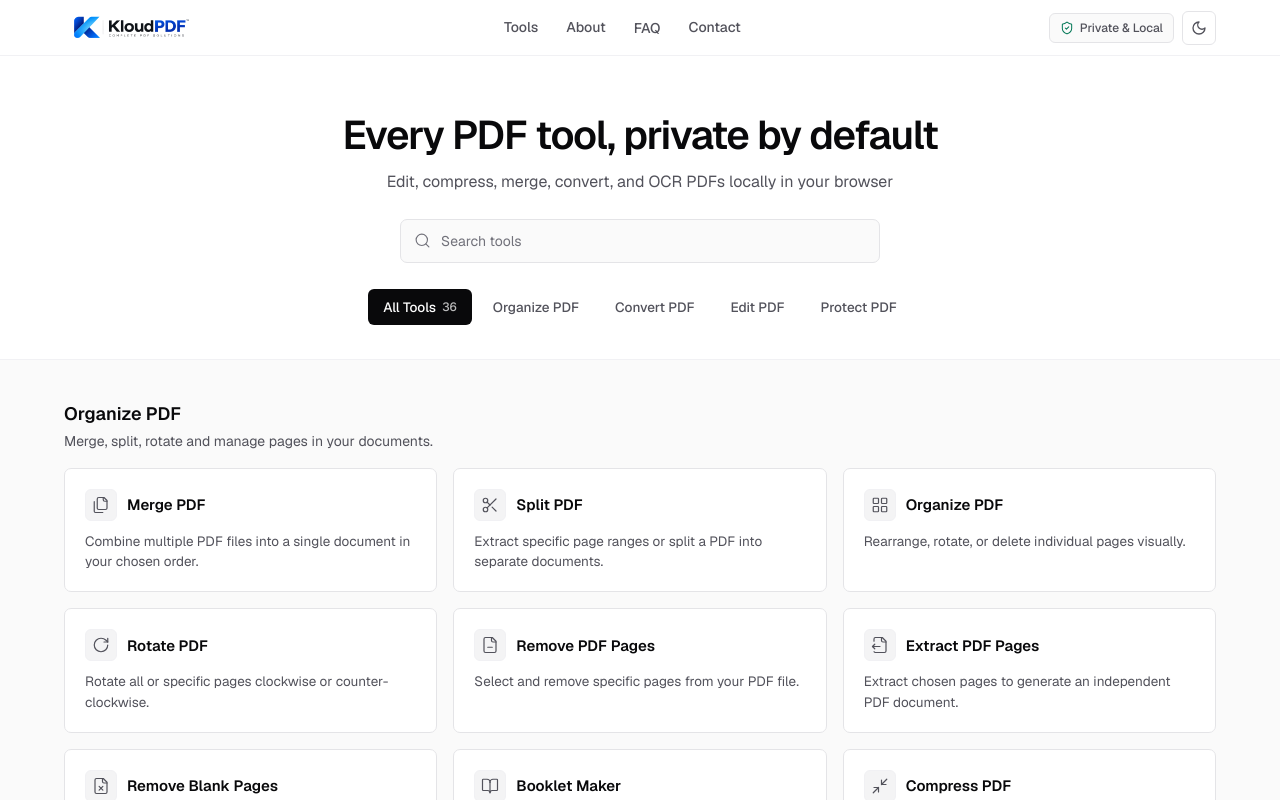
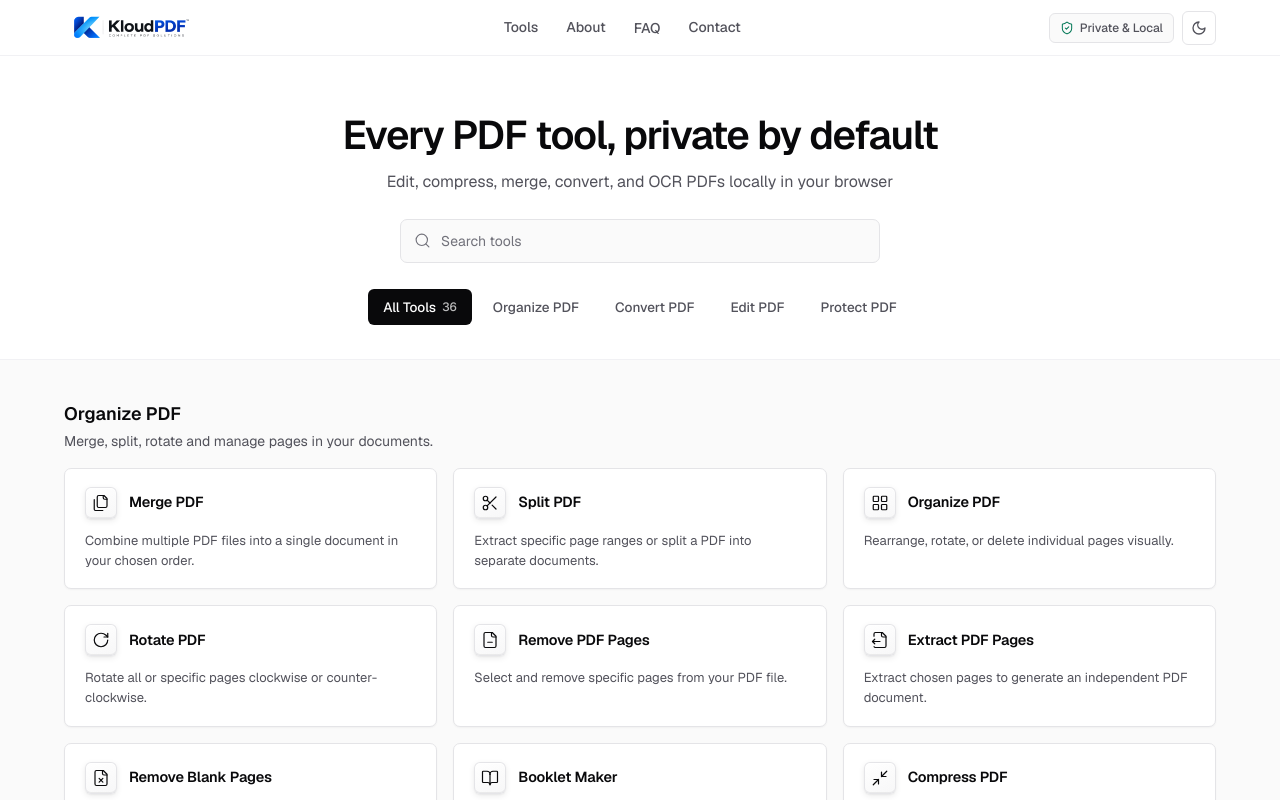
Before and after one commit to rajput-itself/Kloudpdf, a React (Vite) app: page / in a window 1280 px wide. Built offline with nearby package versions, Linux system fonts and the light colour scheme.

Commit message:
Apply monochrome frosted-glass icon containers and refined card polish across all 36 tools

```diff
--- a/src/components/ToolCard/ToolCard.css
+++ b/src/components/ToolCard/ToolCard.css
@@ -3,73 +3,160 @@
   flex-direction: column;
   align-items: flex-start;
   justify-content: flex-start;
-  gap: 10px;
-  padding: var(--space-5);
+  gap: 12px;
+  padding: 18px 20px;
   background-color: var(--color-bg-card);
   border: 1px solid var(--color-border);
   border-radius: var(--radius-lg);
+  box-shadow: var(--shadow-sm);
   text-align: left;
-  transition: border-color var(--transition-fast), background-color var(--transition-fast), transform var(--transition-fast);
   width: 100%;
-  min-height: 112px;
+  height: 100%;
+  min-height: 118px;
+  transition:
+    border-color 175ms cubic-bezier(0.22, 1, 0.36, 1),
+    background-color 175ms cubic-bezier(0.22, 1, 0.36, 1),
+    box-shadow 175ms cubic-bezier(0.22, 1, 0.36, 1),
+    transform 175ms cubic-bezier(0.22, 1, 0.36, 1);
 }
 
 .tool-card:hover {
   border-color: var(--color-border-hover);
-  background-color: var(--color-bg-card-hover);
+  background-color: var(--color-bg-card);
+  box-shadow: var(--shadow-md);
   transform: translateY(-1px);
 }
 
 .tool-card:active {
   transform: translateY(0);
+  box-shadow: var(--shadow-sm);
 }
 
 .tool-card:focus-visible {
-  outline: 2px solid var(--color-primary);
+  outline: 2px solid var(--color-text-main);
   outline-offset: 2px;
+  box-shadow: 0 0 0 4px rgba(9, 9, 11, 0.08);
+}
+
+[data-theme='dark'] .tool-card {
+  background-color: var(--color-bg-card);
+  border-color: var(--color-border);
+  box-shadow:
+    inset 0 1px 0 rgba(255, 255, 255, 0.045),
+    var(--shadow-sm);
+}
+
+[data-theme='dark'] .tool-card:hover {
+  background-color: var(--color-bg-card-hover);
+  border-color: var(--color-border-hover);
+  box-shadow:
+    inset 0 1px 0 rgba(255, 255, 255, 0.075),
+    var(--shadow-md);
+}
+
+[data-theme='dark'] .tool-card:focus-visible {
+  outline: 2px solid var(--color-text-main);
+  outline-offset: 2px;
+  box-shadow: 0 0 0 4px rgba(255, 255, 255, 0.14);
 }
 
 .tool-card-top {
   display: flex;
   align-items: center;
-  gap: 10px;
+  gap: 12px;
   width: 100%;
 }
 
+/* Monochrome Frosted-Glass Icon Container (Light & Dark Modes) */
 .tool-card-icon-badge {
   width: 32px;
   height: 32px;
   border-radius: var(--radius-md);
-  background-color: var(--color-bg-subtle);
-  border: 1px solid var(--color-border-subtle);
-  color: var(--color-text-secondary);
+  background: linear-gradient(
+    155deg,
+    rgba(255, 255, 255, 0.94) 0%,
+    color-mix(in srgb, var(--color-bg-subtle) 72%, rgba(255, 255, 255, 0.45)) 100%
+  );
+  backdrop-filter: blur(10px) saturate(110%);
+  -webkit-backdrop-filter: blur(10px) saturate(110%);
+  border: 1px solid color-mix(in srgb, var(--color-border-hover) 58%, rgba(255, 255, 255, 0.85));
+  color: var(--color-text-main);
+  box-shadow:
+    inset 0 1px 0 rgba(255, 255, 255, 0.95),
+    inset 0 -1px 0 rgba(9, 9, 11, 0.06),
+    0 2px 6px rgba(9, 9, 11, 0.08),
+    0 1px 2px rgba(9, 9, 11, 0.05);
   display: inline-flex;
   align-items: center;
   justify-content: center;
   flex-shrink: 0;
-  transition: background-color var(--transition-fast), border-color var(--transition-fast), color var(--transition-fast);
+  transition:
+    background 175ms cubic-bezier(0.22, 1, 0.36, 1),
+    border-color 175ms cubic-bezier(0.22, 1, 0.36, 1),
+    box-shadow 175ms cubic-bezier(0.22, 1, 0.36, 1),
+    color 175ms cubic-bezier(0.22, 1, 0.36, 1);
 }
 
 .tool-card:hover .tool-card-icon-badge {
-  background-color: var(--color-primary-light);
-  border-color: color-mix(in srgb, var(--color-primary) 28%, var(--color-border));
-  color: var(--color-primary);
+  background: linear-gradient(
+    155deg,
+    rgba(255, 255, 255, 0.98) 0%,
+    color-mix(in srgb, var(--color-bg-subtle) 86%, rgba(255, 255, 255, 0.65)) 100%
+  );
+  border-color: color-mix(in srgb, var(--color-text-secondary) 42%, var(--color-border-hover));
+  color: var(--color-text-main);
+  box-shadow:
+    inset 0 1px 0 rgba(255, 255, 255, 1),
+    inset 0 -1px 0 rgba(9, 9, 11, 0.09),
+    0 4px 10px rgba(9, 9, 11, 0.12),
+    0 1px 3px rgba(9, 9, 11, 0.06);
+}
+
+[data-theme='dark'] .tool-card-icon-badge {
+  background: linear-gradient(
+    155deg,
+    rgba(255, 255, 255, 0.13) 0%,
+    rgba(255, 255, 255, 0.04) 100%
+  );
+  border-color: rgba(255, 255, 255, 0.18);
+  color: var(--color-text-main);
+  box-shadow:
+    inset 0 1px 0 rgba(255, 255, 255, 0.24),
+    inset 0 -1px 0 rgba(0, 0, 0, 0.45),
+    0 2px 8px rgba(0, 0, 0, 0.45),
+    0 1px 2px rgba(0, 0, 0, 0.35);
+}
+
+[data-theme='dark'] .tool-card:hover .tool-card-icon-badge {
+  background: linear-gradient(
+    155deg,
+    rgba(255, 255, 255, 0.19) 0%,
+    rgba(255, 255, 255, 0.07) 100%
+  );
+  border-color: rgba(255, 255, 255, 0.32);
+  color: var(--color-text-main);
+  box-shadow:
+    inset 0 1px 0 rgba(255, 255, 255, 0.32),
+    inset 0 -1px 0 rgba(0, 0, 0, 0.55),
+    0 4px 12px rgba(0, 0, 0, 0.55),
+    0 1px 3px rgba(0, 0, 0, 0.40);
 }
 
 .tool-card-title {
-  font-size: 15px;
+  font-size: 14.5px;
   font-weight: 600;
+  letter-spacing: -0.012em;
   color: var(--color-text-main);
   line-height: 1.3;
-  transition: color var(--transition-fast);
+  transition: color 175ms cubic-bezier(0.22, 1, 0.36, 1);
 }
 
 .tool-card:hover .tool-card-title {
-  color: var(--color-primary);
+  color: var(--color-text-main);
 }
 
 .tool-card-desc {
-  font-size: 13.5px;
+  font-size: 13px;
   color: var(--color-text-secondary);
-  line-height: 1.5;
+  line-height: 1.52;
 }
```
